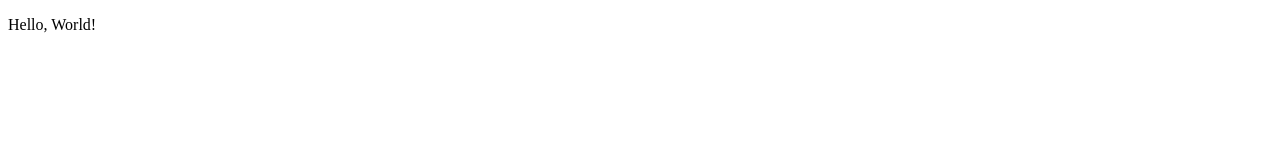
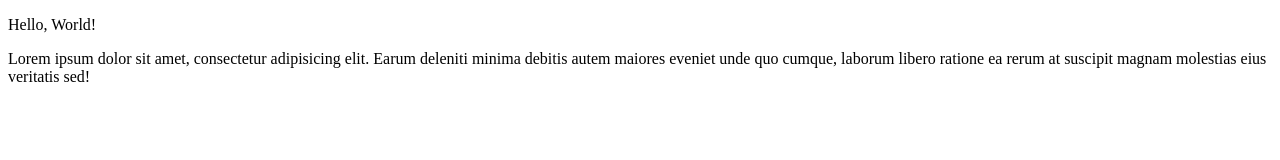
Before and after one commit to ghiler3/test, a plain HTML site: page index.html in a window 1280 px wide. Drawn offline with Linux system fonts and the light colour scheme.

Commit message:
new commit

```diff
--- a/index.html
+++ b/index.html
@@ -7,5 +7,6 @@
 </head>
 <body>
   <p>Hello, World!</p>
+  <p>Lorem ipsum dolor sit amet, consectetur adipisicing elit. Earum deleniti minima debitis autem maiores eveniet unde quo cumque, laborum libero ratione ea rerum at suscipit magnam molestias eius veritatis sed!</p>
 </body>
 </html>
```
